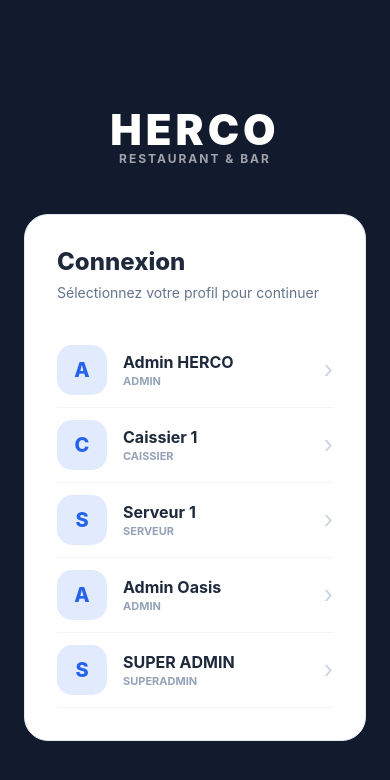
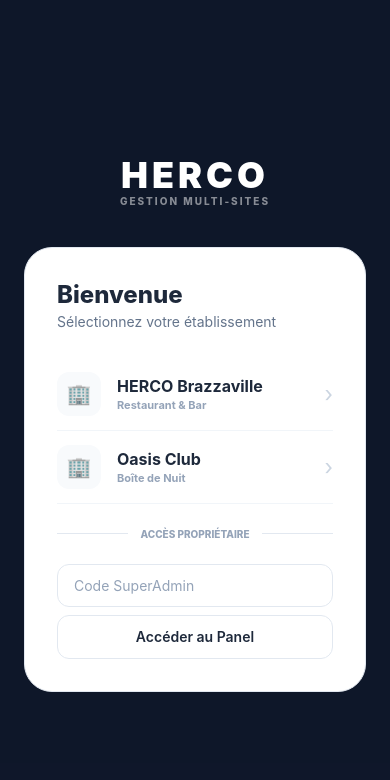
Before and after one commit to arhantimboungou-ops/herco, a React Native app: screen / in a window 390 px wide. Shown: the top 780 px of the page. Built offline with nearby package versions, Linux system fonts and the light colour scheme.

Commit message:
🔒 Secure Login Flow: Site-first identification and profile isolation

```diff
--- a/src/screens/LoginScreen.js
+++ b/src/screens/LoginScreen.js
@@ -2,32 +2,33 @@ import React, { useState } from 'react';
 import {
   View,
   Text,
-  ScrollView,
   StyleSheet,
   TouchableOpacity,
   StatusBar,
   useWindowDimensions,
-  ImageBackground,
 } from 'react-native';
 import { SafeAreaView } from 'react-native-safe-area-context';
-import { colors, gradients } from '../theme/colors';
-import { Card, Button } from '../components';
-import { DEFAULT_USERS } from '../utils/constants';
+import { colors } from '../theme/colors';
+import { Card, Button, Input } from '../components';
+import { DEFAULT_USERS, INITIAL_SITES } from '../utils/constants';
 
 const LoginScreen = ({ onLogin }) => {
-  const { width } = useWindowDimensions();
-  const [step, setStep] = useState('user');
+  const [step, setStep] = useState('site'); // 'site', 'user', 'pin'
+  const [selectedSite, setSelectedSite] = useState(null);
   const [selectedUser, setSelectedUser] = useState(null);
   const [pin, setPin] = useState('');
   const [error, setError] = useState('');
+  const [superAdminCode, setSuperAdminCode] = useState('');
 
-  const isTablet = width >= 600;
+  const handleSiteSelect = (site) => {
+    setSelectedSite(site);
+    setStep('user');
+  };
 
   const handleUserSelect = (user) => {
     setSelectedUser(user);
     setStep('pin');
     setPin('');
-    setError('');
   };
 
   const handlePinPress = (digit) => {
@@ -39,8 +40,13 @@ const LoginScreen = ({ onLogin }) => {
     if (pin.length >= 4) return;
     const newPin = pin + digit;
     setPin(newPin);
+
     if (newPin.length === 4) {
-      const user = DEFAULT_USERS.find(u => u.id === selectedUser.id && u.pin === newPin);
+      const user = DEFAULT_USERS.find(u =>
+        u.siteId === selectedSite.id &&
+        u.pin === newPin &&
+        u.name === selectedUser.name
+      );
       if (user) onLogin(user);
       else {
         setError('PIN incorrect');
@@ -49,36 +55,80 @@ const LoginScreen = ({ onLogin }) => {
     }
   };
 
+  const handleSuperAdminAccess = () => {
+    if (superAdminCode === '8888') {
+      const sa = DEFAULT_USERS.find(u => u.role === 'superadmin');
+      onLogin(sa);
+    } else {
+      setError('Code SuperAdmin invalide');
+      setSuperAdminCode('');
+    }
+  };
+
+  const filteredUsers = DEFAULT_USERS.filter(u => u.siteId === selectedSite?.id);
   const pinKeys = ['1', '2', '3', '4', '5', '6', '7', '8', '9', '⌫', '0', '✓'];
 
   return (
     <View style={styles.container}>
       <StatusBar barStyle="light-content" translucent backgroundColor="transparent" />
-
-      {/* Background with a sophisticated gradient/overlay */}
       <View style={styles.bgOverlay} />
 
       <SafeAreaView style={styles.safeArea}>
         <View style={styles.content}>
           <View style={styles.header}>
             <Text style={styles.logo}>HERCO</Text>
-            <Text style={styles.logoSub}>RESTAURANT & BAR</Text>
+            <Text style={styles.logoSub}>GESTION MULTI-SITES</Text>
           </View>
 
           <Card style={styles.loginCard}>
-            {step === 'user' ? (
+            {step === 'site' ? (
               <>
-                <Text style={styles.cardTitle}>Connexion</Text>
-                <Text style={styles.cardSubtitle}>Sélectionnez votre profil pour continuer</Text>
+                <Text style={styles.cardTitle}>Bienvenue</Text>
+                <Text style={styles.cardSubtitle}>Sélectionnez votre établissement</Text>
 
-                {DEFAULT_USERS.map(user => (
-                  <TouchableOpacity key={user.id} onPress={() => handleUserSelect(user)} style={styles.userItem}>
-                    <View style={[styles.userAvatar, { backgroundColor: colors.primary + '20' }]}>
-                      <Text style={styles.avatarText}>{user.name.charAt(0)}</Text>
+                {INITIAL_SITES.map(site => (
+                  <TouchableOpacity key={site.id} onPress={() => handleSiteSelect(site)} style={styles.itemRow}>
+                    <View style={styles.iconBox}><Text style={{fontSize: 20}}>🏢</Text></View>
+                    <View style={{flex: 1}}>
+                      <Text style={styles.itemName}>{site.name}</Text>
+                      <Text style={styles.itemSub}>{site.type}</Text>
                     </View>
-                    <View style={styles.userInfo}>
-                      <Text style={styles.userName}>{user.name}</Text>
-                      <Text style={styles.userRole}>{user.role.toUpperCase()}</Text>
+                    <Text style={styles.chevron}>›</Text>
+                  </TouchableOpacity>
+                ))}
+
+                <View style={styles.superAdminDivider}>
+                  <View style={styles.line} />
+                  <Text style={styles.dividerText}>ACCÈS PROPRIÉTAIRE</Text>
+                  <View style={styles.line} />
+                </View>
+
+                <Input
+                  placeholder="Code SuperAdmin"
+                  value={superAdminCode}
+                  onChangeText={setSuperAdminCode}
+                  secureTextEntry
+                  keyboardType="numeric"
+                />
+                <Button label="Accéder au Panel" variant="secondary" onPress={handleSuperAdminAccess} style={{marginTop: 8}} />
+                {error ? <Text style={styles.errorText}>{error}</Text> : null}
+              </>
+            ) : step === 'user' ? (
+              <>
+                <TouchableOpacity onPress={() => setStep('site')} style={styles.backBtn}>
+                  <Text style={styles.backBtnText}>‹ Changer d'établissement</Text>
+                </TouchableOpacity>
+                <Text style={styles.cardTitle}>{selectedSite.name}</Text>
+                <Text style={styles.cardSubtitle}>Qui se connecte ?</Text>
+
+                {filteredUsers.map(user => (
+                  <TouchableOpacity key={user.id} onPress={() => handleUserSelect(user)} style={styles.itemRow}>
+                    <View style={[styles.iconBox, {backgroundColor: colors.primary + '15'}]}>
+                      <Text style={[styles.avatarText, {color: colors.primary}]}>{user.name.charAt(0)}</Text>
+                    </View>
+                    <View style={{flex: 1}}>
+                      <Text style={styles.itemName}>{user.name}</Text>
+                      <Text style={styles.itemSub}>{user.role.toUpperCase()}</Text>
                     </View>
                     <Text style={styles.chevron}>›</Text>
                   </TouchableOpacity>
@@ -87,14 +137,12 @@ const LoginScreen = ({ onLogin }) => {
             ) : (
               <View style={styles.pinContainer}>
                 <TouchableOpacity onPress={() => setStep('user')} style={styles.backBtn}>
-                  <Text style={styles.backBtnText}>‹ Retour</Text>
+                  <Text style={styles.backBtnText}>‹ Retour aux profils</Text>
                 </TouchableOpacity>
 
-                <View style={styles.selectedUser}>
-                  <View style={[styles.userAvatarSmall, { backgroundColor: colors.primary + '20' }]}>
-                    <Text style={styles.avatarTextSmall}>{selectedUser?.name.charAt(0)}</Text>
-                  </View>
-                  <Text style={styles.selectedUserName}>{selectedUser?.name}</Text>
+                <View style={styles.selectedHeader}>
+                  <Text style={styles.selectedSiteName}>{selectedSite.name}</Text>
+                  <Text style={styles.selectedUserName}>{selectedUser.name}</Text>
                 </View>
 
                 <View style={styles.pinDots}>
@@ -122,37 +170,38 @@ const LoginScreen = ({ onLogin }) => {
 };
 
 const styles = StyleSheet.create({
-  container: { flex: 1, backgroundColor: '#1E293B' },
-  bgOverlay: { ...StyleSheet.absoluteFillObject, backgroundColor: 'rgba(15, 23, 42, 0.8)' },
+  container: { flex: 1, backgroundColor: '#0F172A' },
+  bgOverlay: { ...StyleSheet.absoluteFillObject, backgroundColor: 'rgba(15, 23, 42, 0.7)' },
   safeArea: { flex: 1 },
   content: { flex: 1, justifyContent: 'center', alignItems: 'center', padding: 24 },
-  header: { alignItems: 'center', marginBottom: 48 },
-  logo: { fontSize: 42, fontWeight: '900', color: '#FFF', letterSpacing: 4 },
-  logoSub: { fontSize: 12, color: 'rgba(255,255,255,0.6)', fontWeight: '700', letterSpacing: 2, marginTop: -4 },
-  loginCard: { width: '100%', maxWidth: 400, padding: 32, borderRadius: 24, backgroundColor: '#FFF' },
-  cardTitle: { fontSize: 24, fontWeight: '800', color: colors.textPrimary, marginBottom: 8 },
-  cardSubtitle: { fontSize: 14, color: colors.textSecondary, marginBottom: 32 },
-  userItem: { flexDirection: 'row', alignItems: 'center', paddingVertical: 12, borderBottomWidth: 1, borderBottomColor: '#F1F5F9' },
-  userAvatar: { width: 50, height: 50, borderRadius: 15, justifyContent: 'center', alignItems: 'center', marginRight: 16 },
-  avatarText: { fontSize: 20, fontWeight: '800', color: colors.primary },
-  userInfo: { flex: 1 },
-  userName: { fontSize: 16, fontWeight: '700', color: colors.textPrimary },
-  userRole: { fontSize: 11, fontWeight: '700', color: colors.textTertiary, marginTop: 2 },
-  chevron: { fontSize: 24, color: '#CBD5E1' },
+  header: { alignItems: 'center', marginBottom: 40 },
+  logo: { fontSize: 36, fontWeight: '900', color: '#FFF', letterSpacing: 4 },
+  logoSub: { fontSize: 10, color: 'rgba(255,255,255,0.5)', fontWeight: '800', letterSpacing: 2, marginTop: -2 },
+  loginCard: { width: '100%', maxWidth: 420, padding: 32, borderRadius: 28, backgroundColor: '#FFF' },
+  cardTitle: { fontSize: 24, fontWeight: '800', color: colors.textPrimary, marginBottom: 4 },
+  cardSubtitle: { fontSize: 14, color: colors.textSecondary, marginBottom: 28 },
+  itemRow: { flexDirection: 'row', alignItems: 'center', paddingVertical: 14, borderBottomWidth: 1, borderBottomColor: '#F1F5F9' },
+  iconBox: { width: 44, height: 44, borderRadius: 12, backgroundColor: '#F8FAFC', justifyContent: 'center', alignItems: 'center', marginRight: 16 },
+  itemName: { fontSize: 16, fontWeight: '700', color: colors.textPrimary },
+  itemSub: { fontSize: 11, fontWeight: '700', color: colors.textTertiary, marginTop: 2 },
+  avatarText: { fontSize: 18, fontWeight: '800' },
+  chevron: { fontSize: 22, color: '#CBD5E1' },
+  superAdminDivider: { flexDirection: 'row', alignItems: 'center', marginVertical: 24 },
+  line: { flex: 1, height: 1, backgroundColor: '#E2E8F0' },
+  dividerText: { fontSize: 10, fontWeight: '800', color: colors.textTertiary, marginHorizontal: 12 },
+  errorText: { color: colors.error, fontSize: 12, textAlign: 'center', marginTop: 8, fontWeight: '600' },
+  backBtn: { marginBottom: 20 },
+  backBtnText: { color: colors.primary, fontWeight: '700', fontSize: 13 },
   pinContainer: { width: '100%' },
-  backBtn: { marginBottom: 24 },
-  backBtnText: { color: colors.primary, fontWeight: '700' },
-  selectedUser: { flexDirection: 'row', alignItems: 'center', marginBottom: 32 },
-  userAvatarSmall: { width: 32, height: 32, borderRadius: 10, justifyContent: 'center', alignItems: 'center', marginRight: 12 },
-  avatarTextSmall: { fontSize: 14, fontWeight: '800', color: colors.primary },
-  selectedUserName: { fontSize: 18, fontWeight: '700', color: colors.textPrimary },
-  pinDots: { flexDirection: 'row', justifyContent: 'center', gap: 16, marginBottom: 32 },
-  pinDot: { width: 14, height: 14, borderRadius: 7, borderWidth: 2, borderColor: '#E2E8F0' },
+  selectedHeader: { alignItems: 'center', marginBottom: 24 },
+  selectedSiteName: { fontSize: 14, fontWeight: '700', color: colors.textSecondary },
+  selectedUserName: { fontSize: 22, fontWeight: '800', color: colors.textPrimary },
+  pinDots: { flexDirection: 'row', justifyContent: 'center', gap: 16, marginBottom: 24 },
+  pinDot: { width: 12, height: 12, borderRadius: 6, borderWidth: 2, borderColor: '#E2E8F0' },
   pinDotFilled: { backgroundColor: colors.primary, borderColor: colors.primary },
-  errorText: { color: colors.error, textAlign: 'center', marginBottom: 16, fontWeight: '600' },
-  keyboard: { flexDirection: 'row', flexWrap: 'wrap', justifyContent: 'center', gap: 12 },
-  key: { width: '30%', aspectRatio: 1.2, justifyContent: 'center', alignItems: 'center', borderRadius: 12, backgroundColor: '#F8FAFC' },
-  keyText: { fontSize: 20, fontWeight: '700', color: colors.textPrimary },
+  keyboard: { flexDirection: 'row', flexWrap: 'wrap', justifyContent: 'center', gap: 10 },
+  key: { width: '30%', aspectRatio: 1.3, justifyContent: 'center', alignItems: 'center', borderRadius: 12, backgroundColor: '#F8FAFC' },
+  keyText: { fontSize: 18, fontWeight: '700', color: colors.textPrimary },
 });
 
 export default LoginScreen;
```
